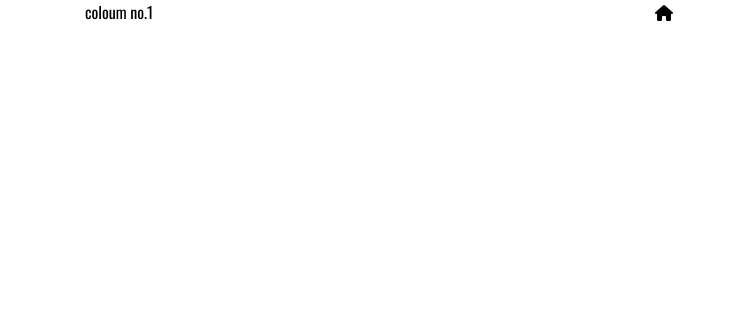
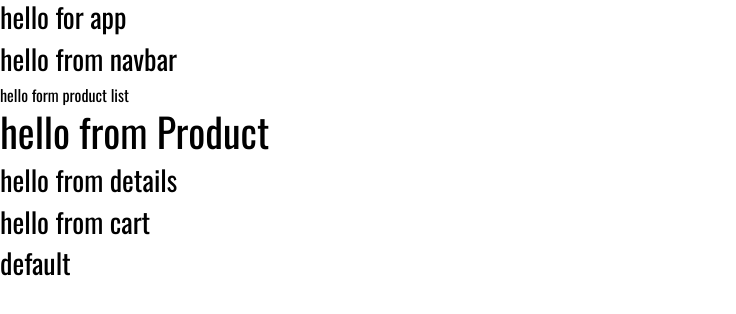
Before and after one commit to Himanshsharma/REACT-E-COMMERCE-WEBSITE, a React (Create React App) app: page / in a window 1280 px wide. Shown: the top 314 px of the page, without its empty margins (0-736 px from the left). Built offline with nearby package versions, Linux system fonts and the light colour scheme.

Commit message:
rebdering

```diff
--- a/src/App.js
+++ b/src/App.js
@@ -1,19 +1,30 @@
 import React, { Component } from 'react';
 import logo from './logo.svg';
+
 import 'bootstrap/dist/css/bootstrap.min.css';
+import Navbar from './components/Navbar';
+import Details from './components/Details';
+import ProductList from './components/ProductList';
+import Cart from './components/Cart';
+import Default from './components/Default';
+
 import './App.css';
 
 class App extends Component {
   state = {  }
   render() {
     return (
-      <div className="container">
-        <div className="row">
-          <div className="col-6">
-          coloum no.1</div>
-          <div className="col-6"><span><i className="fas fa-home" /></span></div>
-        </div>
-      </div>
+      <React.Fragment>
+     <h3> hello for app</h3>
+     <Navbar />
+     <ProductList />
+     <Details />
+     <Cart />
+     <Default />
+
+
+
+      </React.Fragment>
       );
   }
 }
--- /dev/null
+++ b/src/components/Cart.js
@@ -0,0 +1,9 @@
+import React, { Component } from 'react';
+class Cart extends Component {
+    state = {  }
+    render() {
+        return ( <h3>hello from cart</h3>);
+    }
+}
+
+export default Cart;
--- /dev/null
+++ b/src/components/Default.js
@@ -0,0 +1,9 @@
+import React, { Component } from 'react';
+class Default extends Component {
+    state = {  }
+    render() {
+        return ( <h3>default</h3> );
+    }
+}
+
+export default Default;
--- /dev/null
+++ b/src/components/Details.js
@@ -0,0 +1,9 @@
+import React, { Component } from 'react';
+class Details extends Component {
+    state = {  }
+    render() {
+        return ( <h3>hello from details</h3> );
+    }
+}
+
+export default Details;
--- /dev/null
+++ b/src/components/Navbar.js
@@ -0,0 +1,13 @@
+import React, { Component } from 'react';
+class Navbar extends Component {
+    state = {  }
+    render() {
+        return (
+            <div>
+
+            <h3>hello from navbar</h3></div>
+         );
+    }
+}
+
+export default Navbar;
--- /dev/null
+++ b/src/components/Product.js
@@ -0,0 +1,11 @@
+import React, { Component } from 'react';
+class Product extends Component {
+    state = {  }
+    render() {
+        return (
+            <h1>hello from Product</h1>
+         );
+    }
+}
+
+export default Product;
--- /dev/null
+++ b/src/components/ProductList.js
@@ -0,0 +1,14 @@
+import React, { Component } from 'react';
+import Product from './Product';
+class productList extends Component {
+    state = {  }
+    render() {
+        return (
+            <div>hello form product list
+            <Product></Product></div>
+
+          );
+    }
+}
+
+export default productList;
```
